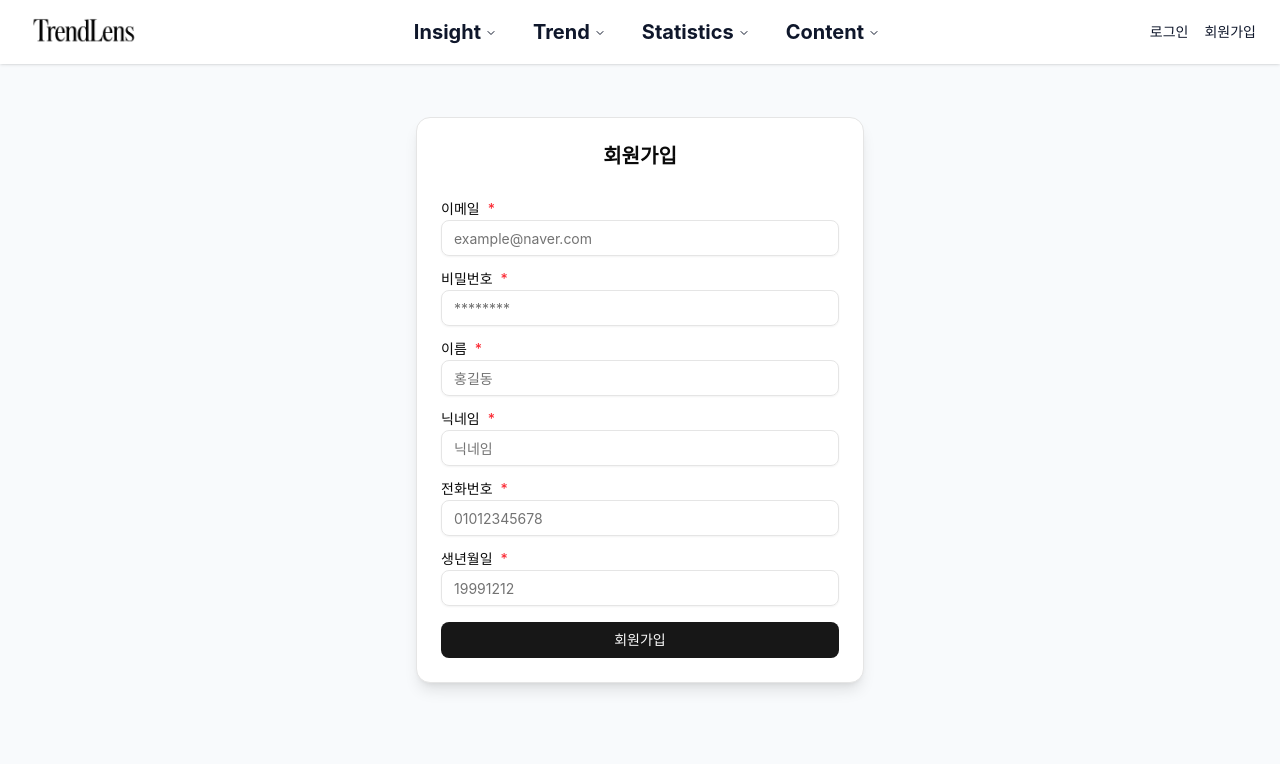
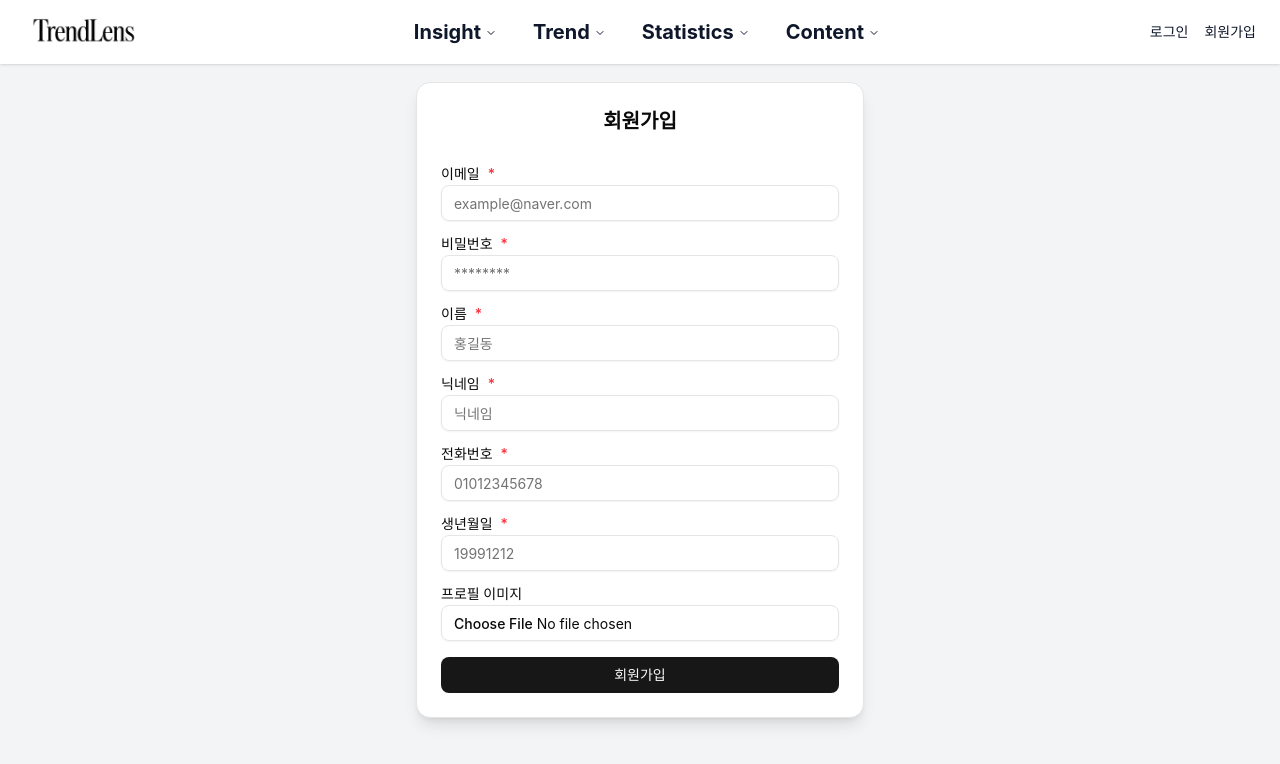
Before and after one commit to spring-boot-team1/trendlens-frontend, a React (Vite) app: page /register in a window 1280 px wide. Shown: the top 764 px of the page. Built offline with nearby package versions, Linux system fonts and the light colour scheme; no server answers.

Commit message:
feat: 빌드 에러 수정

```diff
--- a/src/pages/register.tsx
+++ b/src/pages/register.tsx
@@ -1,4 +1,4 @@
-import React, { useState, useEffect } from "react";
+import { useState, useEffect } from "react";
 import { useNavigate } from "react-router-dom";
 
 import { Input } from "@/components/ui/input";
@@ -27,7 +27,7 @@ const Register = () => {
   const navigate = useNavigate();
 
   /* ===============================
-     🔥 body 배경 제어 (핵심)
+     body 배경 제어
   =============================== */
   useEffect(() => {
     const originalBg = document.body.style.backgroundColor;
@@ -78,11 +78,11 @@ const Register = () => {
     return Object.keys(newErrors).length === 0;
   };
 
-  // const onFileChange = (e: React.ChangeEvent<HTMLInputElement>) => {
-  //   if (e.target.files && e.target.files.length > 0) {
-  //     setFile(e.target.files[0]);
-  //   }
-  // };
+  const onFileChange = (e: React.ChangeEvent<HTMLInputElement>) => {
+    if (e.target.files && e.target.files.length > 0) {
+      setFile(e.target.files[0]);
+    }
+  };
 
   const handleSignup = async () => {
     if (!validateSignup()) return;
@@ -118,7 +118,7 @@ const Register = () => {
   };
 
   return (
-    <div className="flex min-h-screen items-center justify-center p-4">
+    <div className="fixed inset-0 flex items-center justify-center bg-gray-100 p-4 overflow-y-auto">
       <Card className="w-full max-w-md shadow-lg">
         <CardHeader>
           <CardTitle className="text-center text-xl font-bold">
@@ -252,6 +252,17 @@ const Register = () => {
               )}
             </div>
 
+            {/* Profile Image */}
+            <div className="space-y-1">
+              <Label htmlFor="profile-image">프로필 이미지</Label>
+              <Input
+                id="profile-image"
+                type="file"
+                accept="image/*"
+                onChange={onFileChange}
+              />
+            </div>
+
             {/* Submit */}
             <Button type="submit" className="w-full" disabled={loading}>
               {loading ? "가입 중..." : "회원가입"}
```
